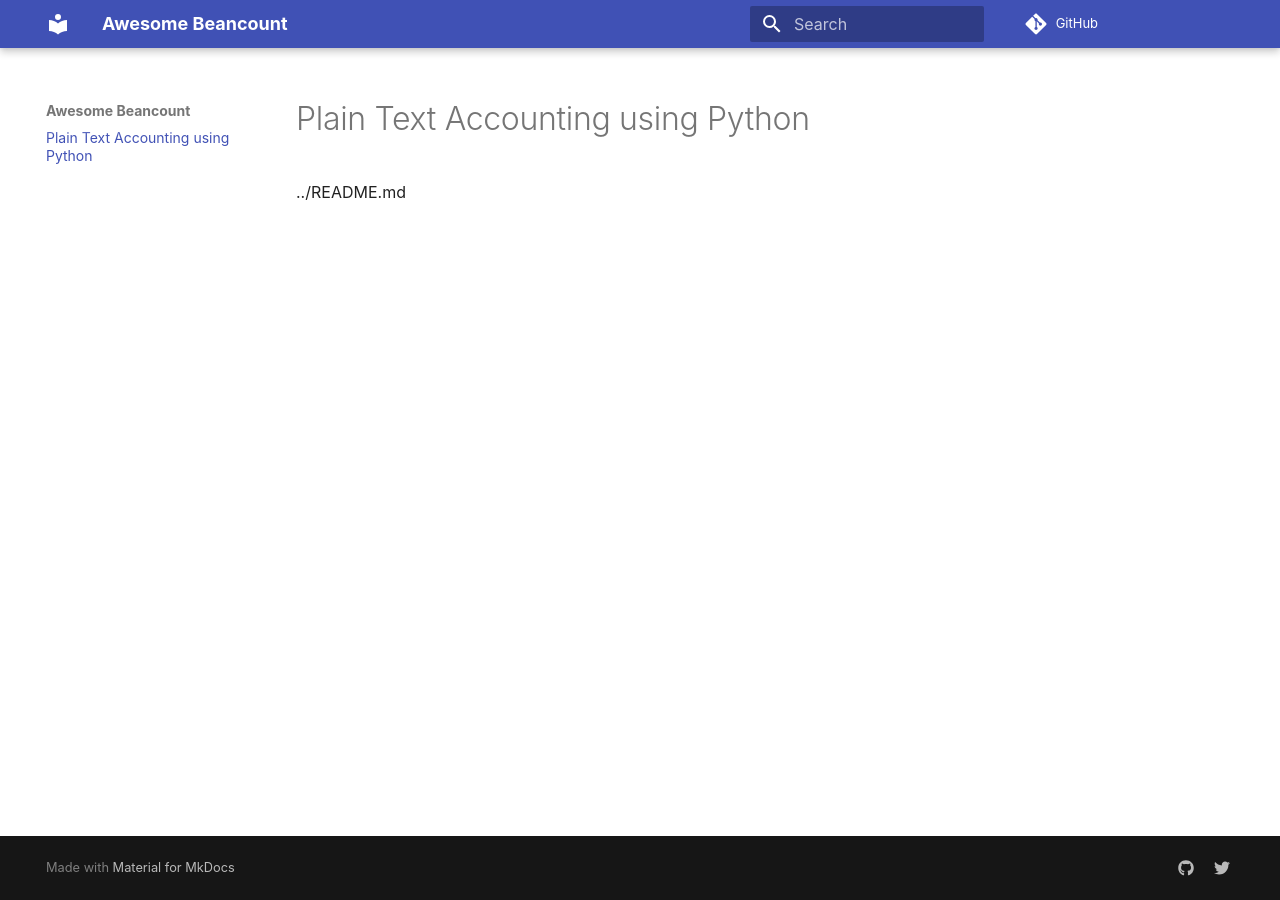
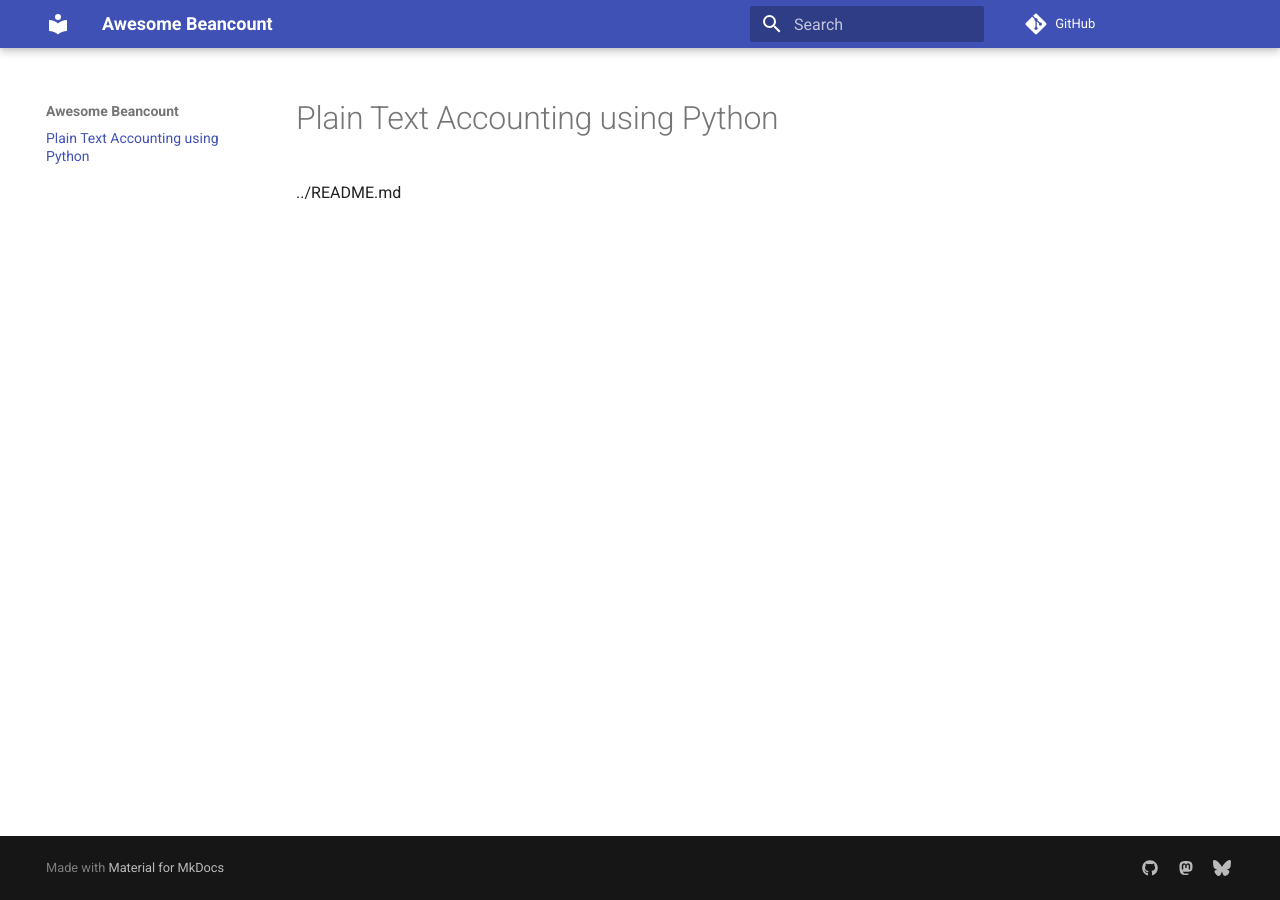
Before and after one commit to siddhantgoel/awesome-beancount, an MkDocs documentation site: the page built from docs/README.md, in a window 1280 px wide. Built offline with MkDocs 1.6.1 and Material for MkDocs 9.7.7, drawn with Linux system fonts in a browser that asks for light colours; comment, search, counter and statistics services are not loaded.

Commit message:
chore: update mkdocs config

```diff
--- a/mkdocs.yml
+++ b/mkdocs.yml
@@ -4,16 +4,20 @@
 site_author: Siddhant Goel
 repo_url: https://github.com/siddhantgoel/awesome-beancount
 theme:
-    name: material
-    palette:
-        primary: indigo
-    font: false
-    custom_dir: overrides
+  name: material
+  language: en
+  palette:
+    primary: indigo
+  font:
+    text: Roboto
+  custom_dir: overrides
 extra:
   social:
     - icon: fontawesome/brands/github
       link: https://github.com/siddhantgoel/awesome-beancount
-    - icon: fontawesome/brands/twitter
-      link: https://twitter.com/siddhantgoel
+    - icon: fontawesome/brands/mastodon
+      link: https://mastodon.social/@siddhantgoel
+    - icon: fontawesome/brands/bluesky
+      link: https://bsky.app/profile/sgoel.dev
 nav:
     - "Plain Text Accounting using Python": README.md
```
